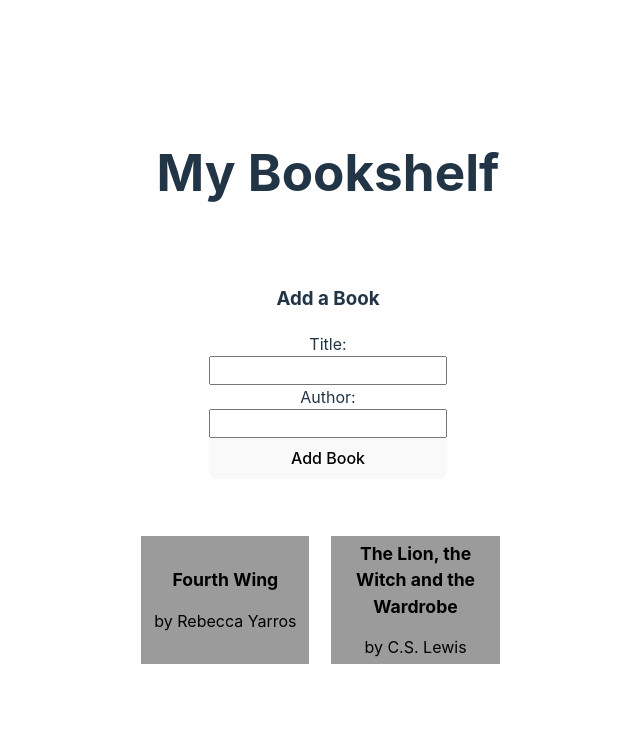
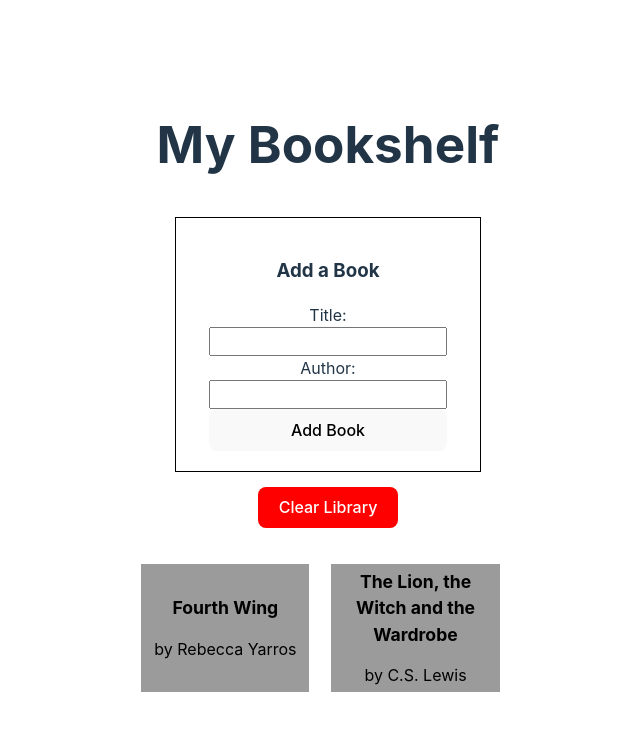
Before and after one commit to ladeoshodi/controlled-forms-in-react-lab, a React (Vite) app: page / in a window 1280 px wide. Shown: the top 730 px of the page, without its empty margins (312-952 px from the left). Built offline with nearby package versions, Linux system fonts and the light colour scheme.

Commit message:
Add ability to clear library

```diff
--- a/src/components/Bookshelf.jsx
+++ b/src/components/Bookshelf.jsx
@@ -25,6 +25,10 @@ function Bookshelf() {
     setNewBook(addBook);
   }
 
+  function clearLibrary() {
+    setBooks([]);
+  }
+
   return (
     <div className="bookshelfDiv">
       <div className="formDiv">
@@ -49,6 +53,9 @@ function Bookshelf() {
           <button>Add Book</button>
         </form>
       </div>
+      <div className="clear-library">
+        <button onClick={clearLibrary}>Clear Library</button>
+      </div>
       <div className="bookCardsDiv">
         {books.map((book, index) => {
           return (
--- a/src/index.css
+++ b/src/index.css
@@ -77,12 +77,13 @@ input {
 
 .formDiv {
   width: 60%;
-  border: 1px solid white;
+  border: 1px solid black;
   display: flex;
   flex-direction: column;
   align-items: center;
   justify-content: center;
   padding: 20px;
+  margin-bottom: 15px;
 }
 
 .bookCardsDiv {
@@ -111,6 +112,11 @@ input {
   margin-bottom: 15px;
 }
 
+.clear-library button {
+  background-color: red;
+  color: white;
+}
+
 @media (prefers-color-scheme: light) {
   :root {
     color: #213547;
```
